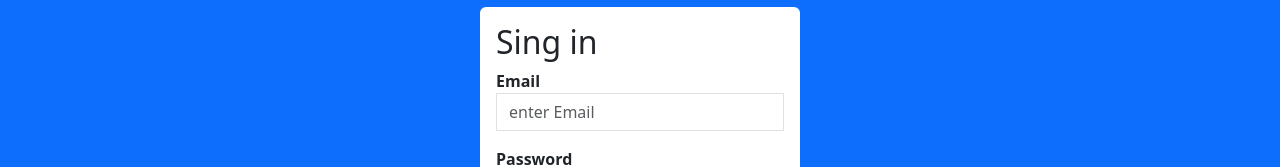
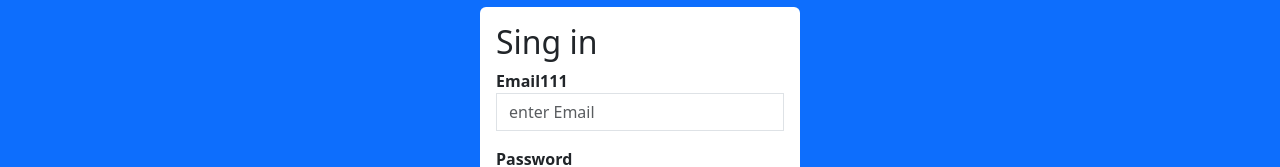
Before and after one commit to abdullohB/React_login, a React (Create React App) app: page / in a window 1280 px wide. Shown: the part 274-441 px from the top of the page. Built offline with nearby package versions, Linux system fonts and the light colour scheme.

Commit message:
edit form

```diff
--- a/src/Login.js
+++ b/src/Login.js
@@ -28,7 +28,7 @@ function Login() {
 
                 <from action="" onSubmit={handleSubmit}>
                     <div className='mb-3'>
-                        <label htmlFor='email'><strong>Email</strong></label>
+                        <label htmlFor='email'><strong>Email111</strong></label>
                         <input type='email' placeholder='enter Email'  name='email'
                          onChange={handleInput}  className='form-control rounded-0'/>
                          {errors.email && <span className='text-danger'>{errors.email} </span>}
```
